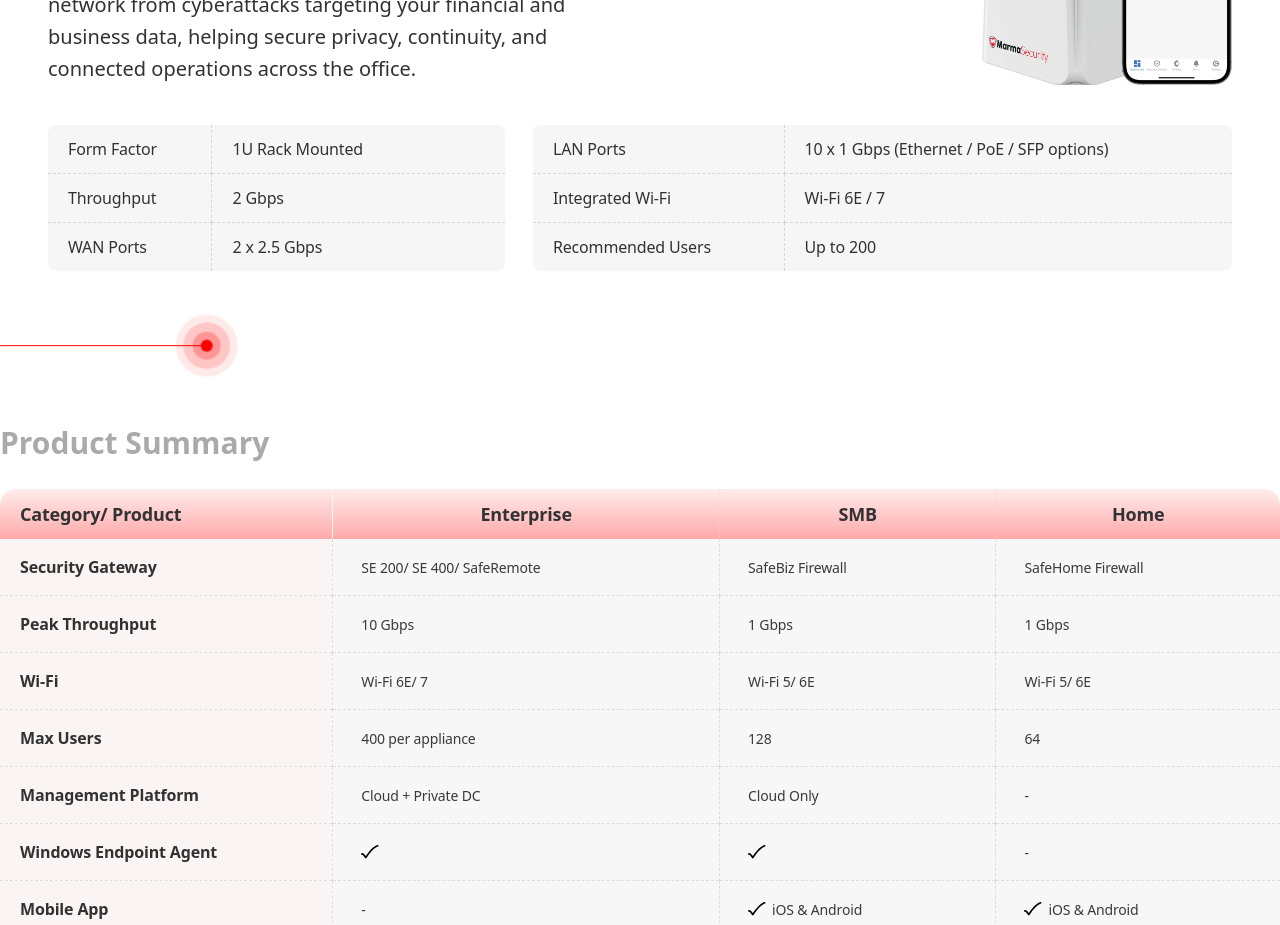
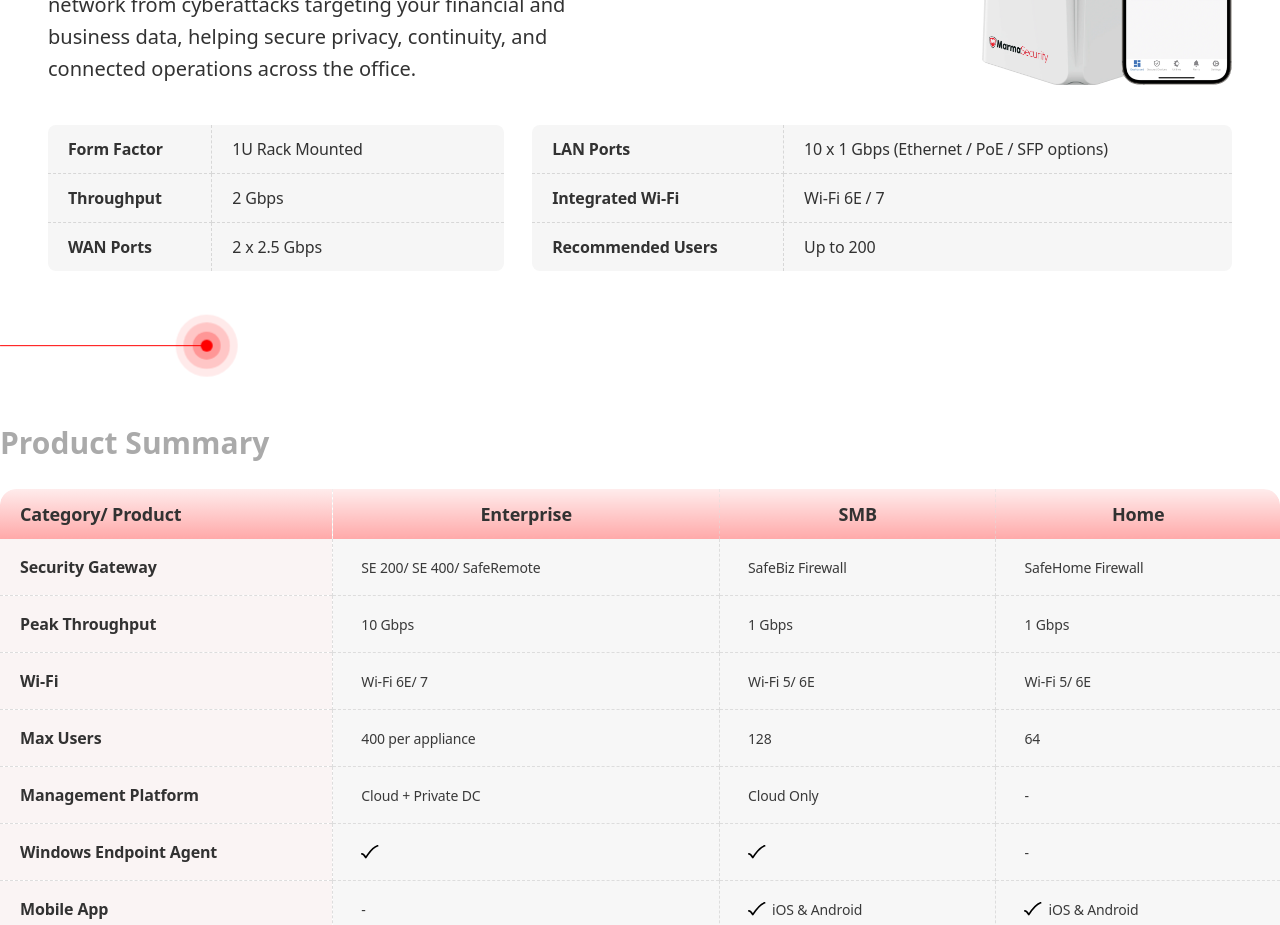
Before and after one commit to vinay-uelement/marma-security, a Next.js app: page /product in a window 1280 px wide. Shown: the part 1180-2105 px from the top of the page. Built offline with nearby package versions, Linux system fonts and the light colour scheme.

Commit message:
fixed font weight of specification value

```diff
--- a/components/product/SpecificationProductCard.tsx
+++ b/components/product/SpecificationProductCard.tsx
@@ -73,7 +73,7 @@ export default function SpecificationProductCard({
                       <tr key={`${item.label}-${item.value}`}>
                         <th
                           scope="row"
-                          className={`fl5 font-medium px-3 py-1 text-left align-middle md:px-5 md:py-2 text-nowrap ${rowBorderClass} border-r border-dashed border-[#D7D7D7]`}
+                          className={`fl5 font-bold px-3 py-1 text-left align-middle md:px-5 md:py-2 text-nowrap ${rowBorderClass} border-r border-dashed border-[#D7D7D7]`}
                         >
                           {item.label}
                         </th>
```
